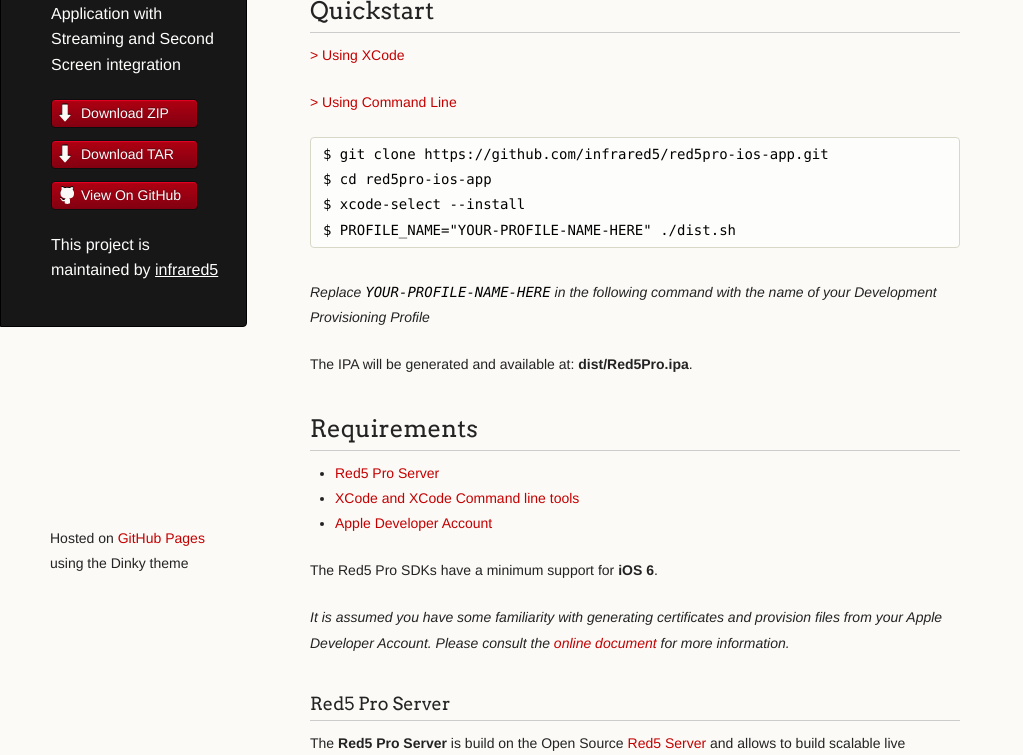
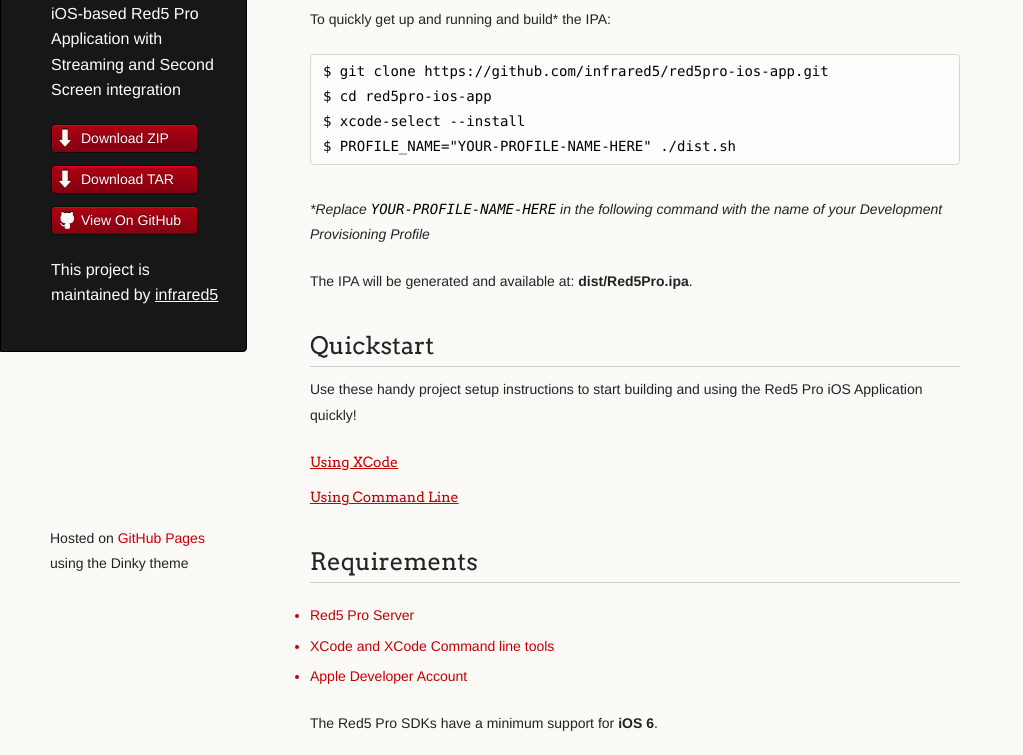
Before and after one commit to dinhminhquoi/red5pro-ios-app, a plain HTML site: page index.html in a window 1280 px wide. Shown: the part 192-947 px from the top of the page, without its empty margins (0-1023 px from the left). Drawn offline with Linux system fonts and the light colour scheme.

Commit message:
changes to text. styling. addition of images

```diff
--- a/index.html
+++ b/index.html
@@ -3,10 +3,11 @@
   <head>
     <meta charset="utf-8">
     <meta http-equiv="X-UA-Compatible" content="chrome=1">
-    <title>Red5pro-ios-app by infrared5</title>
+    <title>Red5Pro iOS Application by infrared5</title>
 
     <link rel="stylesheet" href="stylesheets/styles.css">
-    <link rel="stylesheet" href="stylesheets/pygment_trac.css">
+    <link rel="stylesheet" href="stylesheets/pygment_trac.css">i
+    <link rel="stylesheet" href="stylesheets/red5pro.css">
     <script src="javascripts/scale.fix.js"></script>
     <meta name="viewport" content="width=device-width, initial-scale=1, user-scalable=no">
     <!--[if lt IE 9]>
@@ -16,8 +17,8 @@
   <body>
     <div class="wrapper">
       <header>
-        <h1 class="header">Red5pro-ios-app</h1>
-        <p class="header">iOS-based Red5Pro Application with Streaming and Second Screen integration</p>
+        <h1 class="header">Red5Pro-iOS-app</h1>
+        <p class="header">iOS-based Red5 Pro Application with Streaming and Second Screen integration</p>
 
         <ul>
           <li class="download"><a class="buttons" href="https://github.com/infrared5/red5pro-ios-app/zipball/master">Download ZIP</a></li>
@@ -37,12 +38,7 @@
 <p>This Xcode project shows how to integrate the <a href="http://red5pro.com">Red5 Pro</a> SDKs to enable live streaming and second screen experiences on a mobile device</p>
 </blockquote>
 
-<h2>
-<a id="quickstart" class="anchor" href="#quickstart" aria-hidden="true"><span class="octicon octicon-link"></span></a>Quickstart</h2>
-
-<p><a href="#building-with-xcode">&gt; Using XCode</a></p>
-
-<p><a href="#building-with-command-line">&gt; Using Command Line</a></p>
+<p>To quickly get up and running and build* the IPA:
 
 <pre><code>$ git clone https://github.com/infrared5/red5pro-ios-app.git
 $ cd red5pro-ios-app
@@ -50,17 +46,26 @@
 $ PROFILE_NAME="YOUR-PROFILE-NAME-HERE" ./dist.sh
 </code></pre>
 
-<p><em>Replace <code>YOUR-PROFILE-NAME-HERE</code> in the following command with the name of your Development Provisioning Profile</em></p>
+<p><em>*Replace <code>YOUR-PROFILE-NAME-HERE</code> in the following command with the name of your Development Provisioning Profile</em></p>
 
 <p>The IPA will be generated and available at: <strong>dist/Red5Pro.ipa</strong>.</p>
 
 <h2>
+<a id="quickstart" class="anchor" href="#quickstart" aria-hidden="true"><span class="octicon octicon-link"></span></a>Quickstart</h2>
+
+<p>Use these handy project setup instructions to start building and using the Red5 Pro iOS Application quickly!</p>
+<ul class="setup-list">
+        <li><p class="setup-link"><a href="#building-with-xcode">Using XCode</a></p></li>
+        <li><p class="setup-link"><a href="#building-with-command-line">Using Command Line</a></p></li>
+</ul>
+
+<h2>
 <a id="requirements" class="anchor" href="#requirements" aria-hidden="true"><span class="octicon octicon-link"></span></a>Requirements</h2>
 
-<ul>
-<li><a href="http://red5pro.com">Red5 Pro Server</a></li>
-<li><a href="https://itunes.apple.com/us/app/xcode/id497799835">XCode and XCode Command line tools</a></li>
-<li><a href="http://developer.apple.com">Apple Developer Account</a></li>
+<ul class="requirements-list">
+        <li><p class="requirements-link"><a href="http://red5pro.com">Red5 Pro Server</a></p></li>
+<li><p class="requirements-link"><a href="https://itunes.apple.com/us/app/xcode/id497799835">XCode and XCode Command line tools</a></p></li>
+<li><p class="requirements-link"><a href="http://developer.apple.com">Apple Developer Account</a></p></li>
 </ul>
 
 <p>The Red5 Pro SDKs have a minimum support for <strong>iOS 6</strong>.</p>
--- /dev/null
+++ b/stylesheets/red5pro.css
@@ -0,0 +1,32 @@
+h4 {
+	font-size: 16px;
+}
+
+.setup-list {
+	list-style: none;
+	padding-left: 0px;
+}
+
+.setup-link {
+	font-weight: 700;
+	font-family: Arvo, Monaco, serif;
+	margin: 10px 0;
+	color: #C30000;
+	cursor: pointer;
+	text-decoration: underline;
+}
+
+.requirements-list {
+	color: #C30000;
+	padding-top: 5px;
+	padding-left: 0px;
+}
+
+.requirements-link {
+	margin: 5px 0;
+	cursor: pointer;
+}
+
+.device-notice {
+	font-size: 16px;
+}
```
Also changed, not shown: images/xcode-setup-1.png (added), images/xcode-setup-2.png (added), images/xcode-setup-3.png (added).
